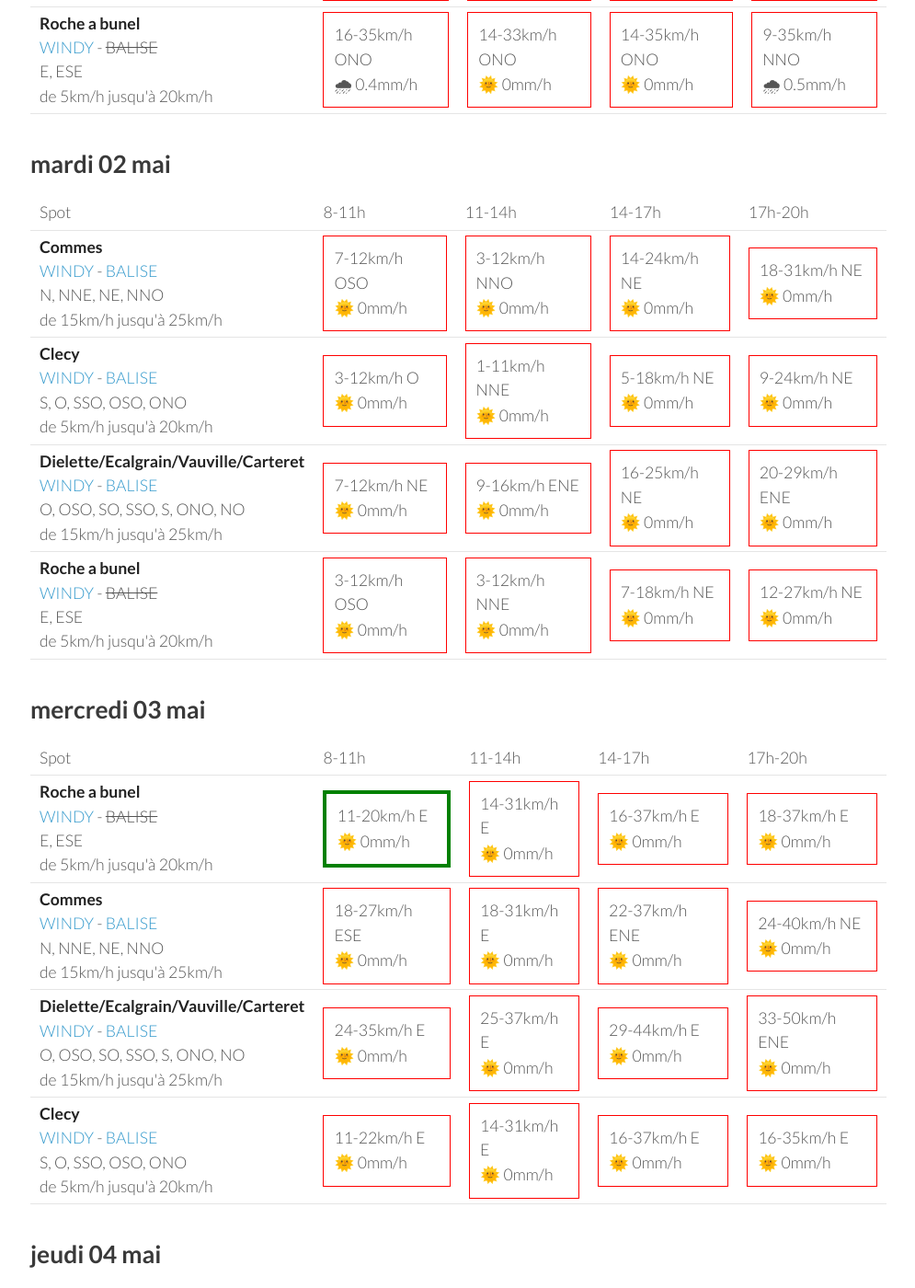
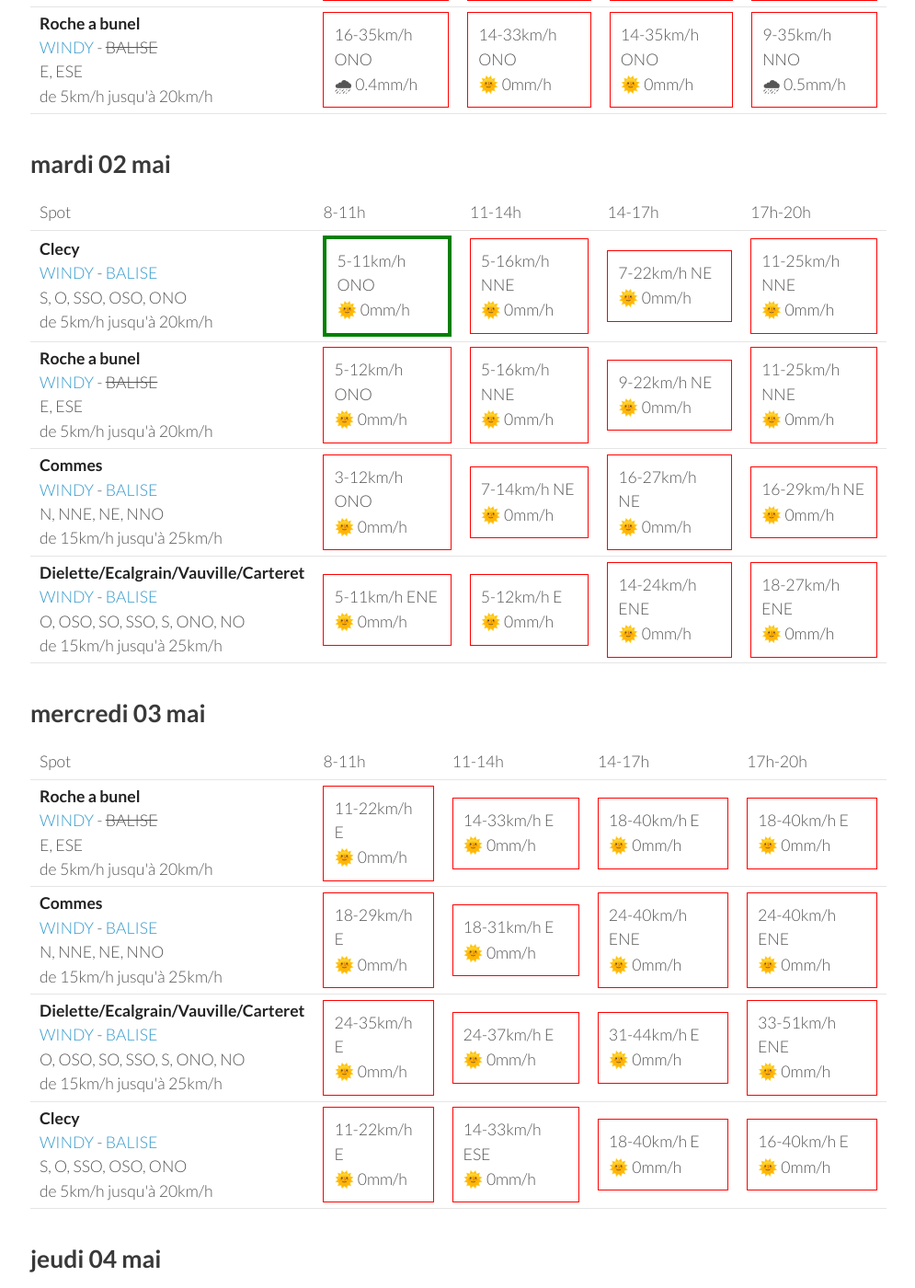
Before and after one commit to parapente-dans-le-nord/parapente-dans-le-nord.github.io, a Jekyll site: the page built from normandie.markdown, in a window 1280 px wide and 1400 px high, scrolled down 1311 px. Shown: the whole window at 92% size, without its empty margins (25-1020 px from the left). Built offline with Jekyll 4.4.1, drawn with Linux system fonts in a browser that asks for light colours; some of the changed text lies outside the part shown.

Commit message:
update index.markdown

```diff
--- a/normandie.markdown
+++ b/normandie.markdown
@@ -130,42 +130,42 @@ page mise à jour le dimanche 30 avril 13:46
       <td>17h-20h</td>
     </tr>
 <tr>
-        <td><strong>Commes</strong><br><a href="https://windy.com/49.346/-0.726?48.936,-0.726,8">WINDY</a> - <span class=""><a href="http://www.balisemeteo.com/balise.php?idBalise=158">BALISE</a> </span><br> <span class="vent-favorable">N, NNE, NE, NNO</span><br><span class="force-vent">de 15km/h jusqu'à 25km/h</span> </td>
+        <td><strong>Clecy</strong><br><a href="https://windy.com/48.929/-0.470?48.516,-0.470,8">WINDY</a> - <span class=""><a href="http://www.balisemeteo.com/balise.php?idBalise=122">BALISE</a> </span><br> <span class="vent-favorable">S, O, SSO, OSO, ONO</span><br><span class="force-vent">de 5km/h jusqu'à 20km/h</span> </td>
 
-            <td><div class="not-flyable"><p>7-12km/h OSO</p><p>🌞 0mm/h</p></div></td>
-            <td><div class="not-flyable"><p>3-12km/h NNO</p><p>🌞 0mm/h</p></div></td>
-            <td><div class="not-flyable"><p>14-24km/h NE</p><p>🌞 0mm/h</p></div></td>
-            <td><div class="not-flyable"><p>18-31km/h NE</p><p>🌞 0mm/h</p></div></td>
+            <td><div class="flyable"><p>5-11km/h ONO</p><p>🌞 0mm/h</p></div></td>
+            <td><div class="not-flyable"><p>5-16km/h NNE</p><p>🌞 0mm/h</p></div></td>
+            <td><div class="not-flyable"><p>7-22km/h NE</p><p>🌞 0mm/h</p></div></td>
+            <td><div class="not-flyable"><p>11-25km/h NNE</p><p>🌞 0mm/h</p></div></td>
 
 
     </tr>
 <tr>
-        <td><strong>Clecy</strong><br><a href="https://windy.com/48.929/-0.470?48.516,-0.470,8">WINDY</a> - <span class=""><a href="http://www.balisemeteo.com/balise.php?idBalise=122">BALISE</a> </span><br> <span class="vent-favorable">S, O, SSO, OSO, ONO</span><br><span class="force-vent">de 5km/h jusqu'à 20km/h</span> </td>
+        <td><strong>Roche a bunel</strong><br><a href="https://windy.com/48.993/-0.499?48.580,-0.499,8">WINDY</a> - <span class="no-balise"> BALISE </span><br> <span class="vent-favorable">E, ESE</span><br><span class="force-vent">de 5km/h jusqu'à 20km/h</span> </td>
 
-            <td><div class="not-flyable"><p>3-12km/h O</p><p>🌞 0mm/h</p></div></td>
-            <td><div class="not-flyable"><p>1-11km/h NNE</p><p>🌞 0mm/h</p></div></td>
-            <td><div class="not-flyable"><p>5-18km/h NE</p><p>🌞 0mm/h</p></div></td>
-            <td><div class="not-flyable"><p>9-24km/h NE</p><p>🌞 0mm/h</p></div></td>
+            <td><div class="not-flyable"><p>5-12km/h ONO</p><p>🌞 0mm/h</p></div></td>
+            <td><div class="not-flyable"><p>5-16km/h NNE</p><p>🌞 0mm/h</p></div></td>
+            <td><div class="not-flyable"><p>9-22km/h NE</p><p>🌞 0mm/h</p></div></td>
+            <td><div class="not-flyable"><p>11-25km/h NNE</p><p>🌞 0mm/h</p></div></td>
+
+
+    </tr>
+<tr>
+        <td><strong>Commes</strong><br><a href="https://windy.com/49.346/-0.726?48.936,-0.726,8">WINDY</a> - <span class=""><a href="http://www.balisemeteo.com/balise.php?idBalise=158">BALISE</a> </span><br> <span class="vent-favorable">N, NNE, NE, NNO</span><br><span class="force-vent">de 15km/h jusqu'à 25km/h</span> </td>
+
+            <td><div class="not-flyable"><p>3-12km/h ONO</p><p>🌞 0mm/h</p></div></td>
+            <td><div class="not-flyable"><p>7-14km/h NE</p><p>🌞 0mm/h</p></div></td>
+            <td><div class="not-flyable"><p>16-27km/h NE</p><p>🌞 0mm/h</p></div></td>
+            <td><div class="not-flyable"><p>16-29km/h NE</p><p>🌞 0mm/h</p></div></td>
 
 
     </tr>
 <tr>
         <td><strong>Dielette/Ecalgrain/Vauville/Carteret</strong><br><a href="https://windy.com/49.650/-1.856?49.243,-1.856,8">WINDY</a> - <span class=""><a href="http://www.balisemeteo.com/balise.php?idBalise=81">BALISE</a> </span><br> <span class="vent-favorable">O, OSO, SO, SSO, S, ONO, NO</span><br><span class="force-vent">de 15km/h jusqu'à 25km/h</span> </td>
 
-            <td><div class="not-flyable"><p>7-12km/h NE</p><p>🌞 0mm/h</p></div></td>
-            <td><div class="not-flyable"><p>9-16km/h ENE</p><p>🌞 0mm/h</p></div></td>
-            <td><div class="not-flyable"><p>16-25km/h NE</p><p>🌞 0mm/h</p></div></td>
-            <td><div class="not-flyable"><p>20-29km/h ENE</p><p>🌞 0mm/h</p></div></td>
-
-
-    </tr>
-<tr>
-        <td><strong>Roche a bunel</strong><br><a href="https://windy.com/48.993/-0.499?48.580,-0.499,8">WINDY</a> - <span class="no-balise"> BALISE </span><br> <span class="vent-favorable">E, ESE</span><br><span class="force-vent">de 5km/h jusqu'à 20km/h</span> </td>
-
-            <td><div class="not-flyable"><p>3-12km/h OSO</p><p>🌞 0mm/h</p></div></td>
-            <td><div class="not-flyable"><p>3-12km/h NNE</p><p>🌞 0mm/h</p></div></td>
-            <td><div class="not-flyable"><p>7-18km/h NE</p><p>🌞 0mm/h</p></div></td>
-            <td><div class="not-flyable"><p>12-27km/h NE</p><p>🌞 0mm/h</p></div></td>
+            <td><div class="not-flyable"><p>5-11km/h ENE</p><p>🌞 0mm/h</p></div></td>
+            <td><div class="not-flyable"><p>5-12km/h E</p><p>🌞 0mm/h</p></div></td>
+            <td><div class="not-flyable"><p>14-24km/h ENE</p><p>🌞 0mm/h</p></div></td>
+            <td><div class="not-flyable"><p>18-27km/h ENE</p><p>🌞 0mm/h</p></div></td>
 
 
     </tr>
@@ -188,20 +188,20 @@ page mise à jour le dimanche 30 avril 13:46
 <tr>
         <td><strong>Roche a bunel</strong><br><a href="https://windy.com/48.993/-0.499?48.580,-0.499,8">WINDY</a> - <span class="no-balise"> BALISE </span><br> <span class="vent-favorable">E, ESE</span><br><span class="force-vent">de 5km/h jusqu'à 20km/h</span> </td>
 
-            <td><div class="flyable"><p>11-20km/h E</p><p>🌞 0mm/h</p></div></td>
-            <td><div class="not-flyable"><p>14-31km/h E</p><p>🌞 0mm/h</p></div></td>
-            <td><div class="not-flyable"><p>16-37km/h E</p><p>🌞 0mm/h</p></div></td>
-            <td><div class="not-flyable"><p>18-37km/h E</p><p>🌞 0mm/h</p></div></td>
+            <td><div class="not-flyable"><p>11-22km/h E</p><p>🌞 0mm/h</p></div></td>
+            <td><div class="not-flyable"><p>14-33km/h E</p><p>🌞 0mm/h</p></div></td>
+            <td><div class="not-flyable"><p>18-40km/h E</p><p>🌞 0mm/h</p></div></td>
+            <td><div class="not-flyable"><p>18-40km/h E</p><p>🌞 0mm/h</p></div></td>
 
 
     </tr>
 <tr>
         <td><strong>Commes</strong><br><a href="https://windy.com/49.346/-0.726?48.936,-0.726,8">WINDY</a> - <span class=""><a href="http://www.balisemeteo.com/balise.php?idBalise=158">BALISE</a> </span><br> <span class="vent-favorable">N, NNE, NE, NNO</span><br><span class="force-vent">de 15km/h jusqu'à 25km/h</span> </td>
 
-            <td><div class="not-flyable"><p>18-27km/h ESE</p><p>🌞 0mm/h</p></div></td>
+            <td><div class="not-flyable"><p>18-29km/h E</p><p>🌞 0mm/h</p></div></td>
             <td><div class="not-flyable"><p>18-31km/h E</p><p>🌞 0mm/h</p></div></td>
-            <td><div class="not-flyable"><p>22-37km/h ENE</p><p>🌞 0mm/h</p></div></td>
-            <td><div class="not-flyable"><p>24-40km/h NE</p><p>🌞 0mm/h</p></div></td>
+            <td><div class="not-flyable"><p>24-40km/h ENE</p><p>🌞 0mm/h</p></div></td>
+            <td><div class="not-flyable"><p>24-40km/h ENE</p><p>🌞 0mm/h</p></div></td>
 
 
     </tr>
@@ -209,9 +209,9 @@ page mise à jour le dimanche 30 avril 13:46
         <td><strong>Dielette/Ecalgrain/Vauville/Carteret</strong><br><a href="https://windy.com/49.650/-1.856?49.243,-1.856,8">WINDY</a> - <span class=""><a href="http://www.balisemeteo.com/balise.php?idBalise=81">BALISE</a> </span><br> <span class="vent-favorable">O, OSO, SO, SSO, S, ONO, NO</span><br><span class="force-vent">de 15km/h jusqu'à 25km/h</span> </td>
 
             <td><div class="not-flyable"><p>24-35km/h E</p><p>🌞 0mm/h</p></div></td>
-            <td><div class="not-flyable"><p>25-37km/h E</p><p>🌞 0mm/h</p></div></td>
-            <td><div class="not-flyable"><p>29-44km/h E</p><p>🌞 0mm/h</p></div></td>
-            <td><div class="not-flyable"><p>33-50km/h ENE</p><p>🌞 0mm/h</p></div></td>
+            <td><div class="not-flyable"><p>24-37km/h E</p><p>🌞 0mm/h</p></div></td>
+            <td><div class="not-flyable"><p>31-44km/h E</p><p>🌞 0mm/h</p></div></td>
+            <td><div class="not-flyable"><p>33-51km/h ENE</p><p>🌞 0mm/h</p></div></td>
 
 
     </tr>
@@ -219,9 +219,9 @@ page mise à jour le dimanche 30 avril 13:46
         <td><strong>Clecy</strong><br><a href="https://windy.com/48.929/-0.470?48.516,-0.470,8">WINDY</a> - <span class=""><a href="http://www.balisemeteo.com/balise.php?idBalise=122">BALISE</a> </span><br> <span class="vent-favorable">S, O, SSO, OSO, ONO</span><br><span class="force-vent">de 5km/h jusqu'à 20km/h</span> </td>
 
             <td><div class="not-flyable"><p>11-22km/h E</p><p>🌞 0mm/h</p></div></td>
-            <td><div class="not-flyable"><p>14-31km/h E</p><p>🌞 0mm/h</p></div></td>
-            <td><div class="not-flyable"><p>16-37km/h E</p><p>🌞 0mm/h</p></div></td>
-            <td><div class="not-flyable"><p>16-35km/h E</p><p>🌞 0mm/h</p></div></td>
+            <td><div class="not-flyable"><p>14-33km/h ESE</p><p>🌞 0mm/h</p></div></td>
+            <td><div class="not-flyable"><p>18-40km/h E</p><p>🌞 0mm/h</p></div></td>
+            <td><div class="not-flyable"><p>16-40km/h E</p><p>🌞 0mm/h</p></div></td>
 
 
     </tr>
```
Also changed, not shown: other parts of normandie.markdown (+1 -1 lines).
